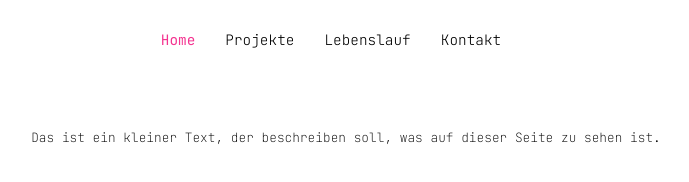
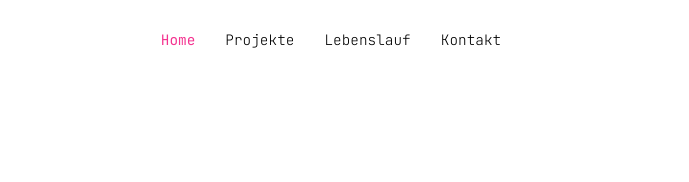
Before and after one commit to mspMMXX/portSite, a plain HTML site: page index.html in a window 1280 px wide. Shown: the whole page, without its empty margins (294-983 px from the left). Drawn offline with Linux system fonts and the light colour scheme.

Commit message:
deploy: 6889987138b10611c02af45f57fbe4247838c6eb

```diff
--- a/index.html
+++ b/index.html
@@ -18,9 +18,6 @@
                 <li><a href="pages/kontakt.html">Kontakt</a></li>
             </ul>
         </nav>
-
-        <p>Das ist ein kleiner Text, der beschreiben soll, was auf dieser Seite zu sehen ist.</p>
-
         <script src="js/main.js"></script>
     </body>
 </html>
```
Also changed, not shown: 2 other files.
